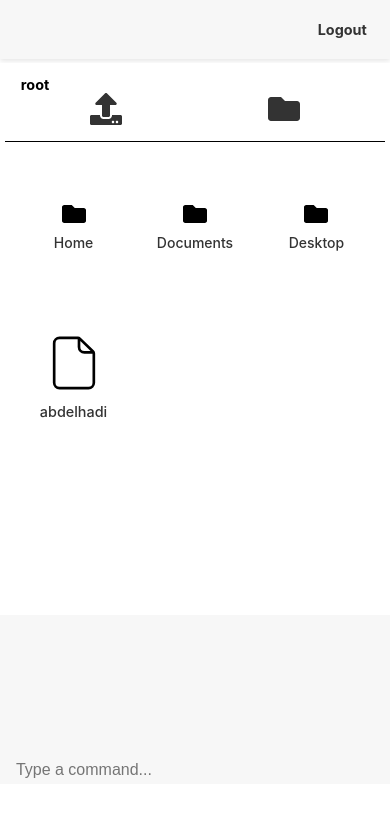
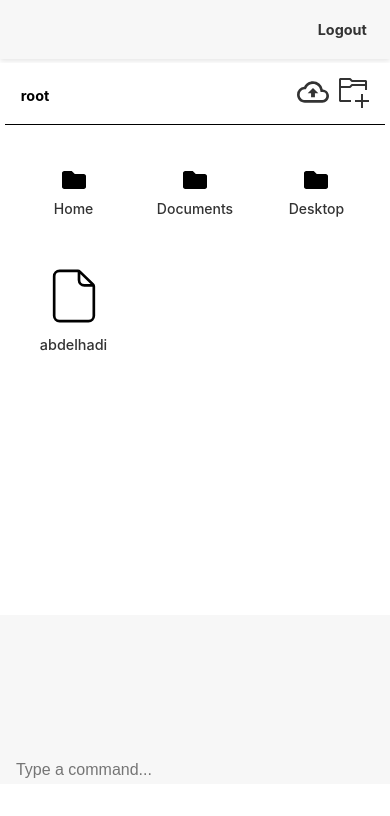
Before and after one commit to oscarRickovic/Zx85, a React (Create React App) app in the folder cloud-frontend/: page /home in a window 390 px wide. Shown: the top 816 px of the page. Built offline with nearby package versions, Linux system fonts and the light colour scheme; a web font is replaced by a local one.

Commit message:
change Icons and make it responsive

```diff
--- a/cloud-frontend/src/Components/ComponentsCss/FilesPath.css
+++ b/cloud-frontend/src/Components/ComponentsCss/FilesPath.css
@@ -73,40 +73,15 @@
     height: 100%; /* Make them fill the grid cell */
 }
 
-/* Buttons Styling */
-.upload-btn,
-.download-btn {
-    padding: 0.5rem 1rem;
-    margin-left: 0.5rem;
-    font-size: 0.9rem;
-    font-weight: bold;
-    color: #fff;
-    background-color: #007bff;
-    border: none;
-    border-radius: 4px;
-    cursor: pointer;
-    transition: background-color 0.2s;
-}
-
-.upload-btn:hover,
-.download-btn:hover {
-    background-color: #0056b3;
-}
-
-.upload-btn:focus,
-.download-btn:focus {
-    outline: 2px solid #0056b3; /* Visible focus outline for accessibility */
-}
 
 /* Responsive Design */
 @media (max-width: 768px) {
-    .filesPath {
-        flex-direction: column; /* Stack sections vertically */
-        align-items: stretch;
+    .breadcrumb {
+        width: 50%;
     }
 
-    .breadcrumb,
+    /* Actions (20% Width) */
     .actions {
-        width: 100%; /* Take full width */
+        width: 20%;
     }
 }
--- a/cloud-frontend/src/Components/ComponentsJs/Home/HomeComponents/FileManager.js
+++ b/cloud-frontend/src/Components/ComponentsJs/Home/HomeComponents/FileManager.js
@@ -8,8 +8,9 @@ import Folder from "../../../../Classes/Entities/Folder";
 import File from "../../../../Classes/Entities/File";
 import { CiFileOn } from "react-icons/ci";
 import { FaFile } from "react-icons/fa";
-import { FaUpload } from "react-icons/fa";
+import { MdOutlineCloudUpload } from "react-icons/md";
 import FolderHierarchy from "./FolderHierarchy";
+import { VscNewFolder } from "react-icons/vsc";
 import FileManagerActionsHandler from "./Actions/FileManagerActionsHandler";
 
 const FileManager = () => {
@@ -134,10 +135,10 @@ const FileManager = () => {
                     </div>
                     <div className="actions">
                         <div className="path-bar-icon">
-                            <FaUpload />
+                            <MdOutlineCloudUpload/>
                         </div>
                         <div  className="path-bar-icon">
-                            <FaFolder />
+                            <VscNewFolder />
                         </div>
                     </div>
                 </div>
```
